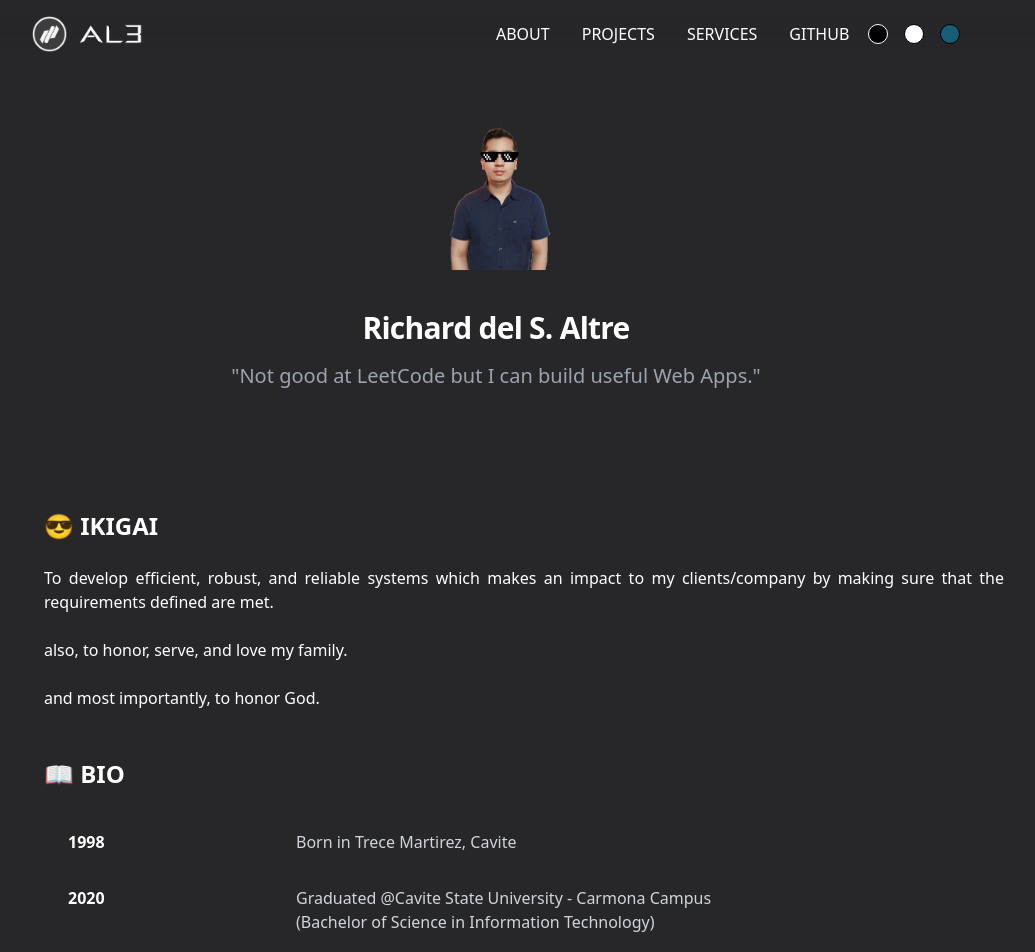
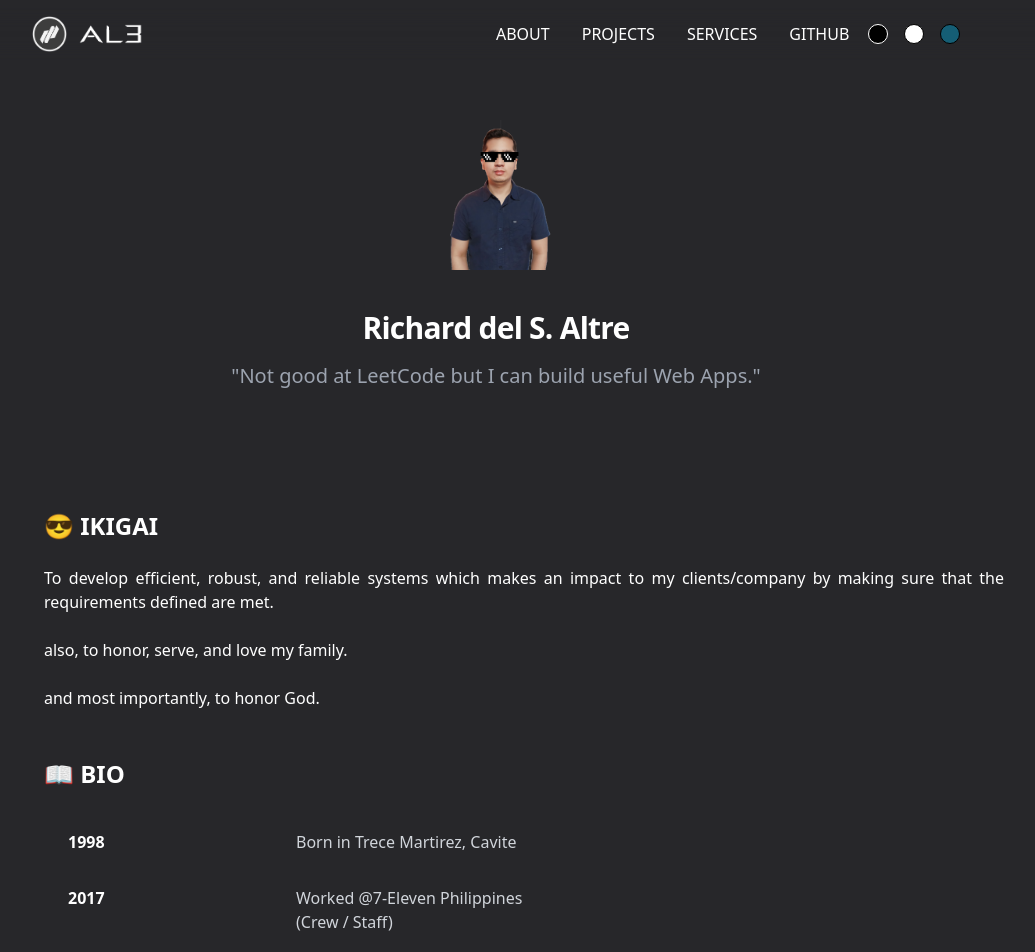
Before and after one commit to AL3-Richard-20/al3-portfolio, a React (Vite) app: page / in a window 1280 px wide. Shown: the top 952 px of the page, without its empty margins (144-1179 px from the left). Built offline with nearby package versions, Linux system fonts and the light colour scheme.

Commit message:
Feat: about us additional

```diff
--- a/src/pages/About.jsx
+++ b/src/pages/About.jsx
@@ -18,6 +18,14 @@ export default function About(){
                             <td className="px-6 py-4 w-full lg:w-[30%]"><p className="font-bold">1998</p></td>
                             <td className="px-6 py-4 w-full">
                                 <p className="white:text-gray-500 graytheme:text-gray-300 accent:text-gray-300">Born in Trece Martirez, Cavite</p>
+                            </td>
+                        </tr>
+                        <tr className="flex item-center justify-start flex-col lg:flex-row w-full">
+                            <td className="px-6 py-4 w-full lg:w-[30%]"><p className="font-bold">2017</p></td>
+                            <td className="px-6 py-4 w-full">
+                                <p className="white:text-gray-500 graytheme:text-gray-300 accent:text-gray-300">Worked @7-Eleven Philippines<br/>
+                                (Crew / Staff)
+                                </p>
                             </td>
                         </tr>
                         <tr className="flex item-center justify-start flex-col lg:flex-row w-full">
```
